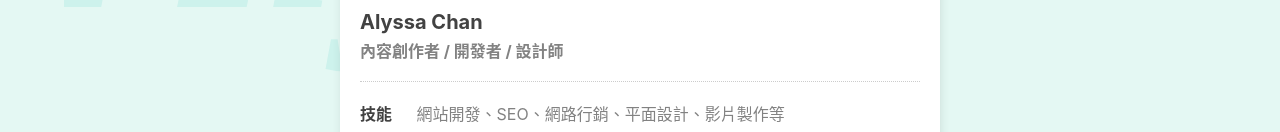
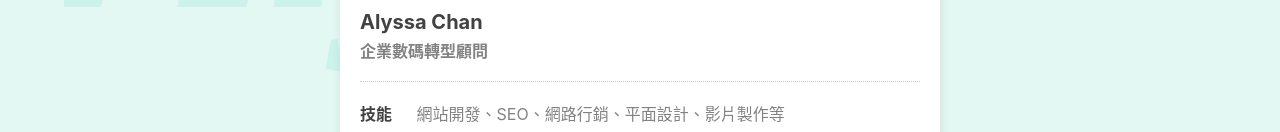
Before and after one commit to alyssachanspace/hi.alyssachan.space, a plain HTML site: page index.html in a window 1280 px wide. Shown: the part 266-398 px from the top of the page. Drawn offline with nearby package versions, Linux system fonts and the light colour scheme.

Commit message:
update title

```diff
--- a/index.html
+++ b/index.html
@@ -53,7 +53,7 @@
       <img class="profile" src="profile.jpeg" alt="Alyssa Chan">
       <div class="card">
         <h1>Alyssa Chan</h1>
-        <h2>內容創作者 / 開發者 / 設計師</h2>
+        <h2>企業數碼轉型顧問</h2>
         <div>
           <h3>技能</h3>
           <p>網站開發、SEO、網路行銷、平面設計、影片製作等</p>
```
